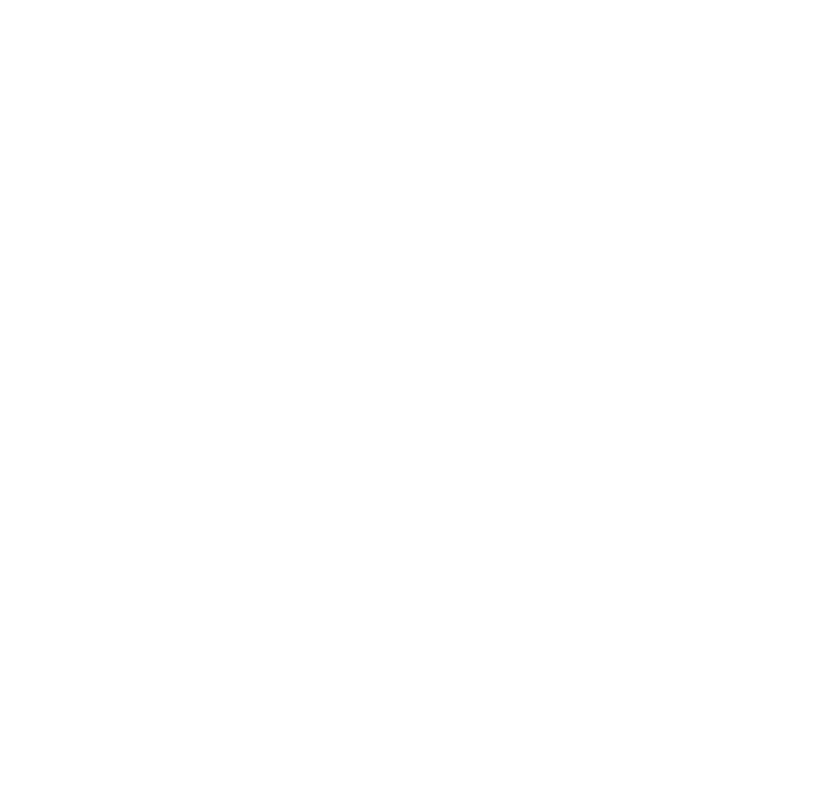
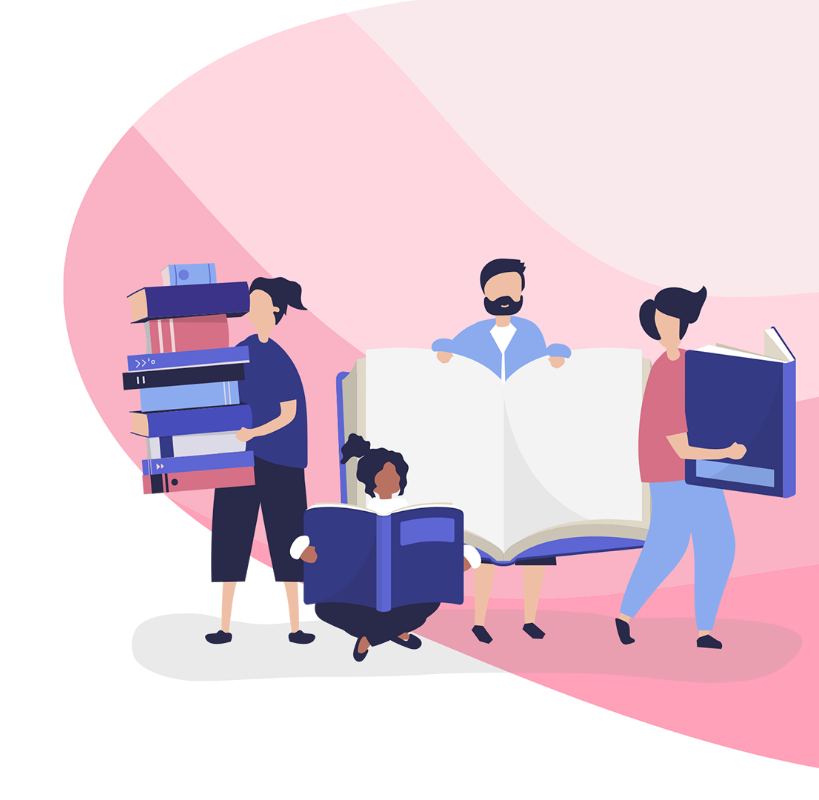
Before and after one commit to rashima200/Xypoweb, a plain HTML site: page index.html in a window 1280 px wide. Shown: the whole page, without its empty margins (461-1280 px from the left). Drawn offline with Linux system fonts and the light colour scheme.

Commit message:
feat:header section  is added

```diff
--- a/index.html
+++ b/index.html
@@ -7,6 +7,10 @@
     <link rel="stylesheet" href="style.css">
 </head>
 <body>
+ <section id="header">
+
+ </section>
+
 
 </body>
 </html>
--- a/style.css
+++ b/style.css
@@ -0,0 +1,10 @@
+*{
+    margin: 0;
+    padding: 0;
+}
+#header{
+    height: 100vh;
+    background-image: url(images/background.png);
+    background-position: center;
+    background-size: cover;
+}
```
